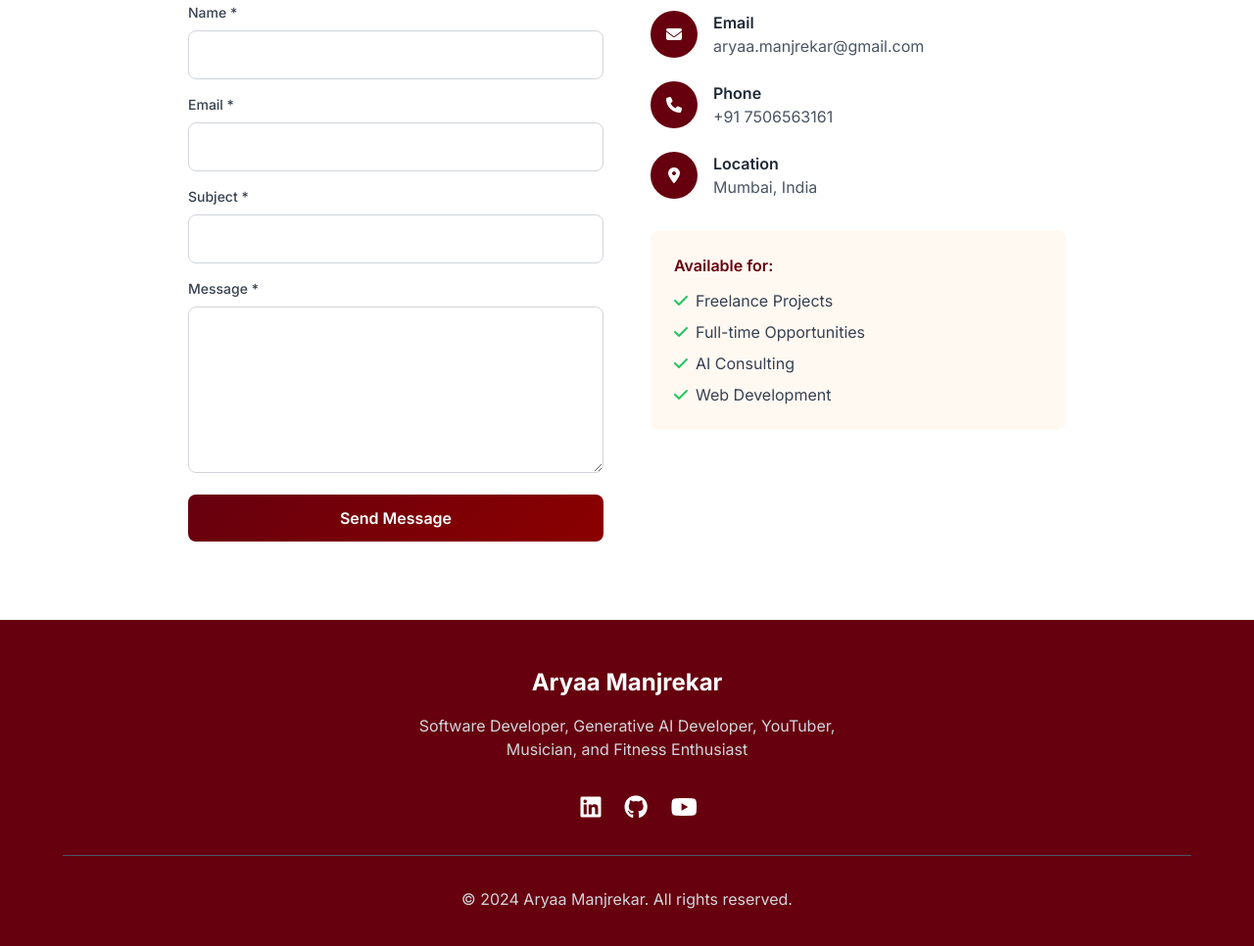
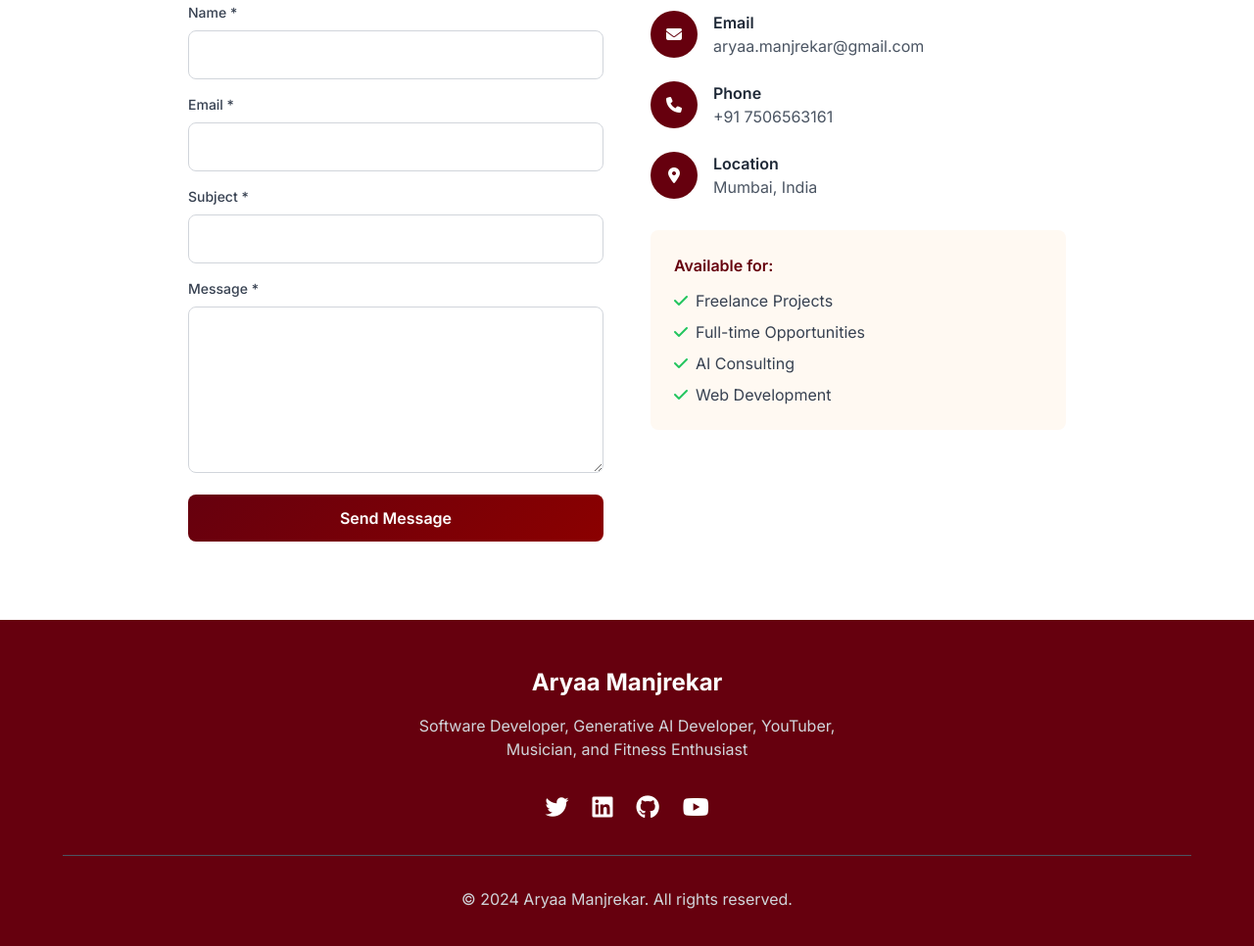
Before and after one commit to aryaa4/Portfolio, a plain HTML site: page clean-portfolio/index.html in a window 1280 px wide. Shown: the part 2840-3806 px from the top of the page at 98% size. Drawn offline with nearby package versions, Linux system fonts and the light colour scheme.

Commit message:
Update index.html

```diff
--- a/clean-portfolio/index.html
+++ b/clean-portfolio/index.html
@@ -454,8 +454,9 @@
 
             <div class="flex justify-center space-x-6 mb-8">
                 <a href="https://twitter.com/AryaaManjrekar" target="_blank" class="social-icon text-2xl text-white hover:text-gray-300">
-                    <i class="fab fa-x-twitter"></i>
-                </a>
+  <i class="fa-brands fa-twitter"></i>
+</a>
+
                 <a href="https://www.linkedin.com/in/aryaa-manjrekar/" target="_blank" class="social-icon text-2xl text-white hover:text-gray-300">
                     <i class="fab fa-linkedin"></i>
                 </a>
```
